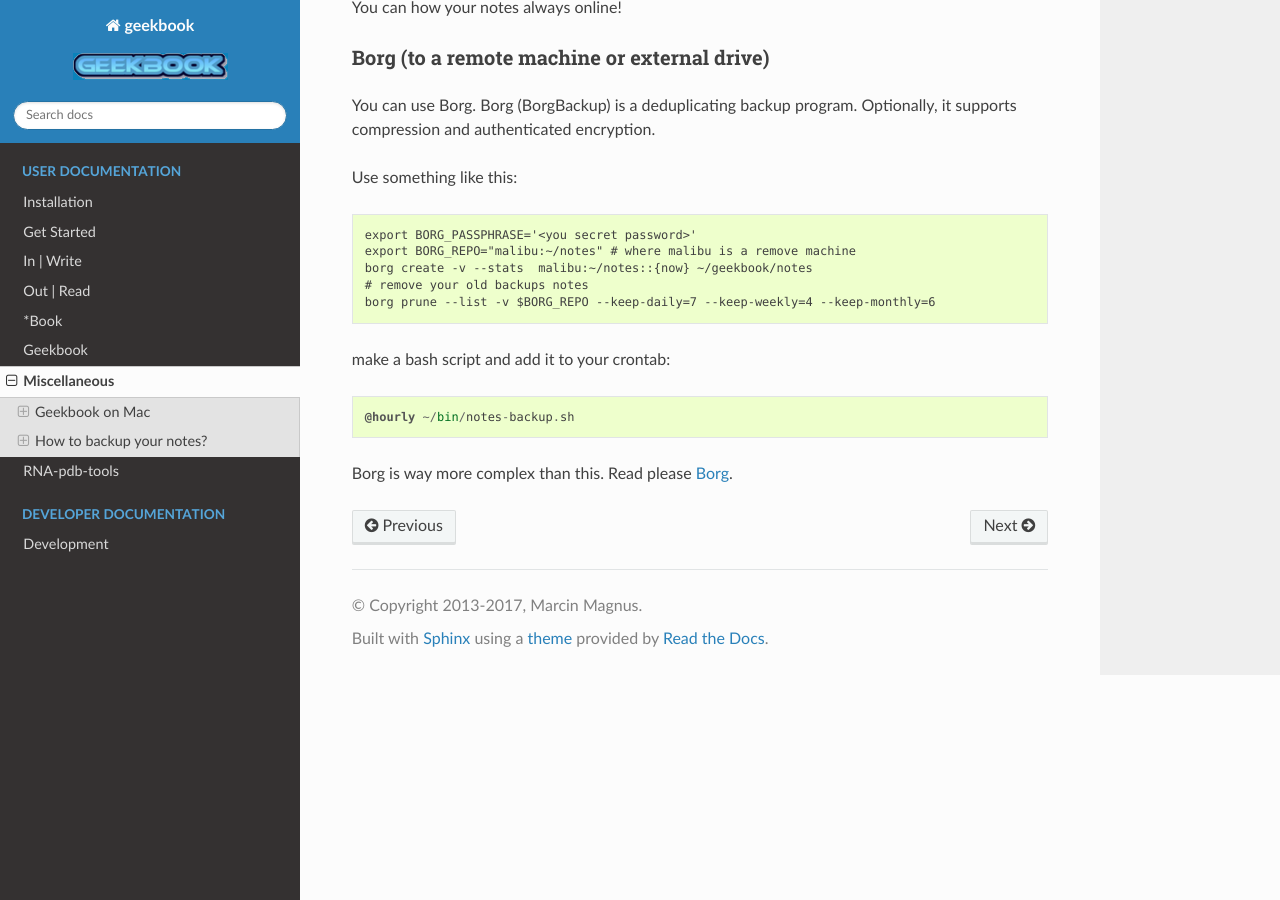
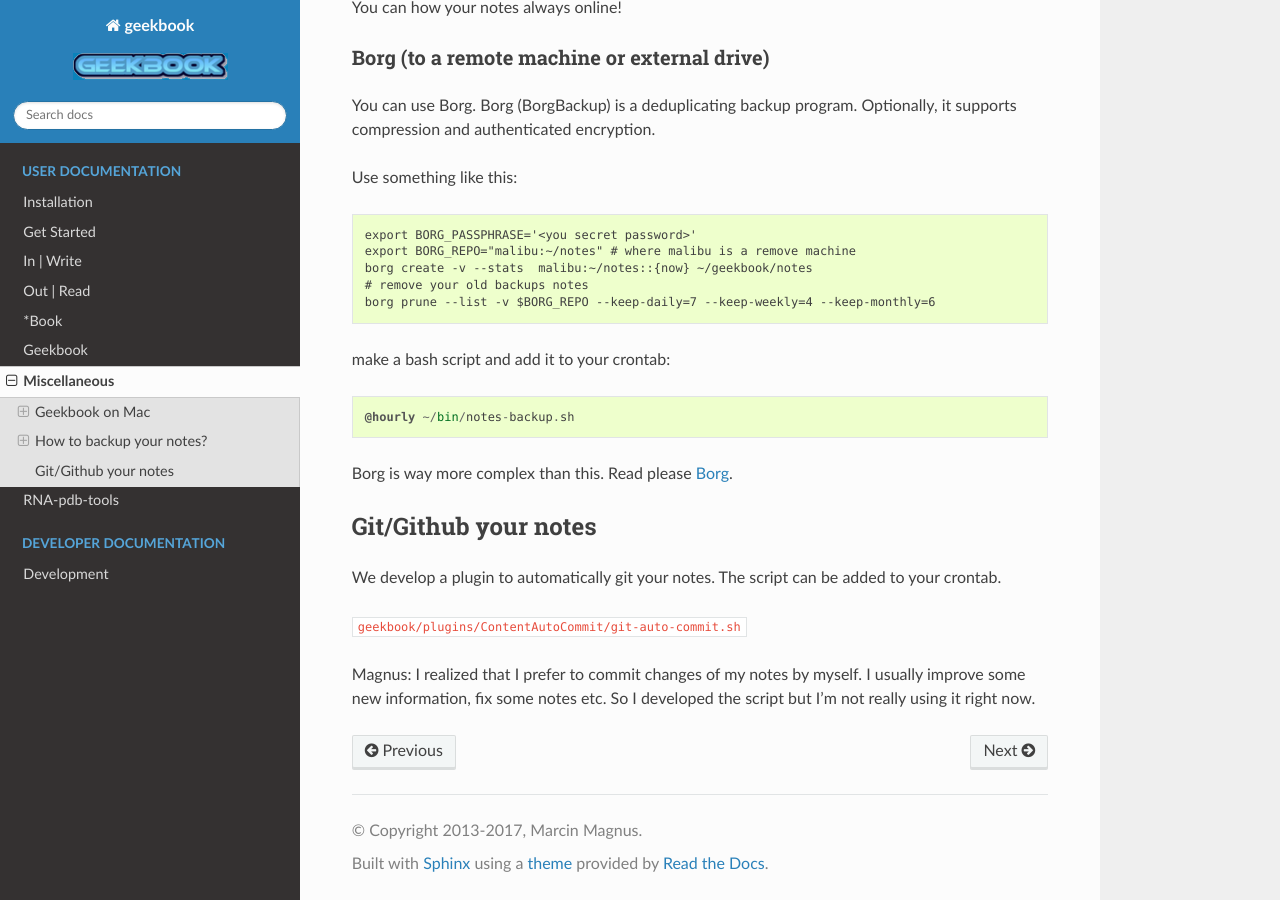
Before and after one commit to mmagnus/geekbook, a Sphinx documentation site: the page built from docs/source/misc.rst, in a window 1280 px wide and 900 px high, scrolled down 2233 px. Built offline with Sphinx 7.4.7 and the Read the Docs theme 2.0.0, drawn with Linux system fonts in a browser that asks for light colours.

Commit message:
Update misc.rst

```diff
--- a/docs/source/misc.rst
+++ b/docs/source/misc.rst
@@ -53,3 +53,11 @@
 Borg is way more complex than this. Read please Borg_.
 
 .. _Borg: http://borgbackup.readthedocs.io/en/stable/usage.html
+
+Git/Github your notes
+-----------------------------------------------------------------
+We develop a plugin to automatically git your notes. The script can be added to your crontab.
+
+``geekbook/plugins/ContentAutoCommit/git-auto-commit.sh``
+
+Magnus: I realized that I prefer to commit changes of my notes by myself. I usually improve some new information, fix some notes etc. So I developed the script but I'm not really using it right now.
```
